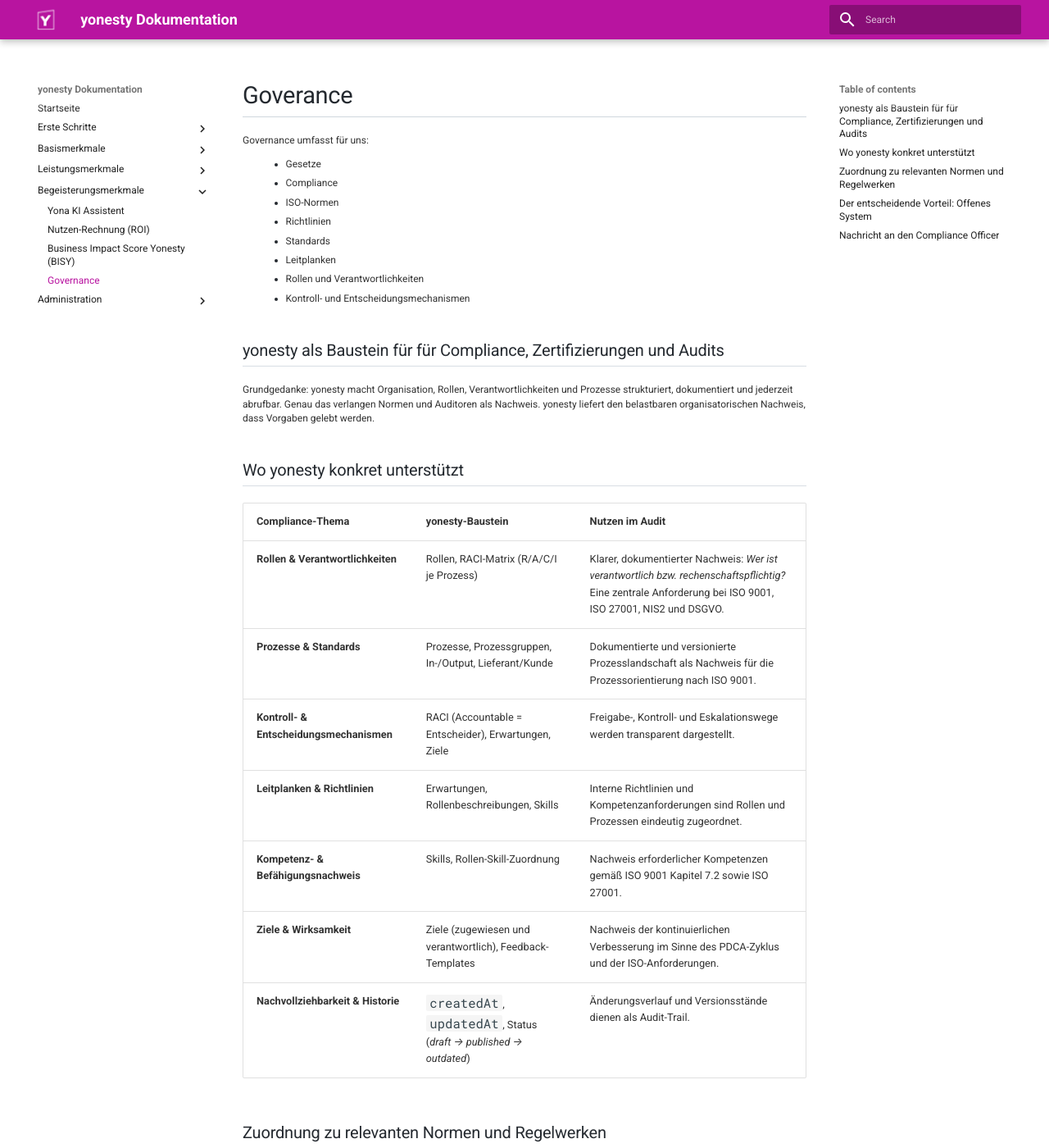
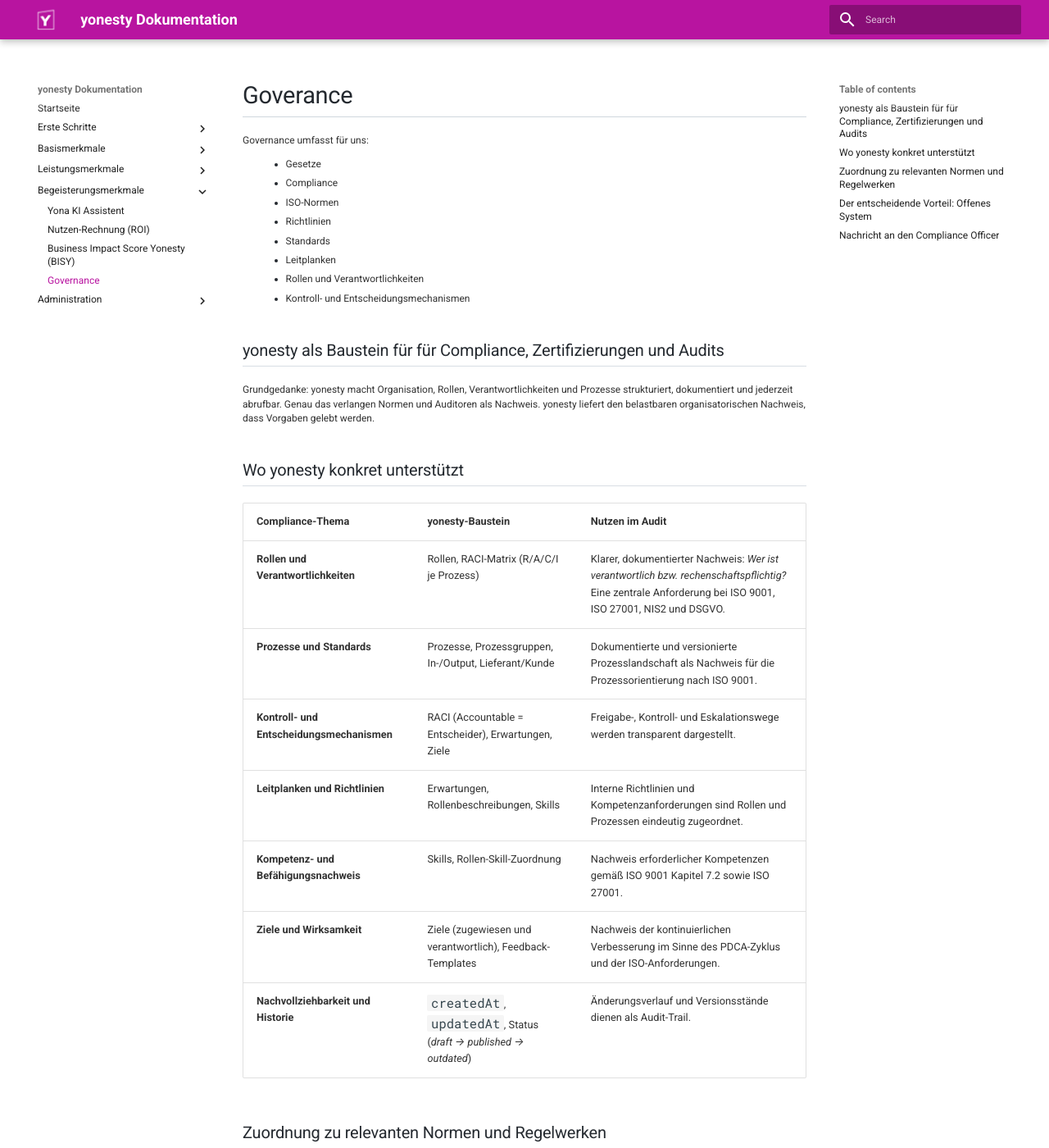
Before and after one commit to ricohaenelsoletti/yonesty, an MkDocs documentation site: the page built from docs/Governance.md, in a window 1280 px wide and 1400 px high. Shown: the whole window at 82% size. Built offline with MkDocs 1.6.1 and Material for MkDocs 9.7.7, drawn with Linux system fonts in a browser that asks for light colours.

Commit message:
Update governance document for language consistency

```diff
--- a/docs/Governance.md
+++ b/docs/Governance.md
@@ -20,13 +20,13 @@
 
 | Compliance-Thema | yonesty-Baustein | Nutzen im Audit |
 |------------------|------------------|-----------------|
-| **Rollen & Verantwortlichkeiten** | Rollen, RACI-Matrix (R/A/C/I je Prozess) | Klarer, dokumentierter Nachweis: *Wer ist verantwortlich bzw. rechenschaftspflichtig?* Eine zentrale Anforderung bei ISO 9001, ISO 27001, NIS2 und DSGVO. |
-| **Prozesse & Standards** | Prozesse, Prozessgruppen, In-/Output, Lieferant/Kunde | Dokumentierte und versionierte Prozesslandschaft als Nachweis für die Prozessorientierung nach ISO 9001. |
-| **Kontroll- & Entscheidungsmechanismen** | RACI (Accountable = Entscheider), Erwartungen, Ziele | Freigabe-, Kontroll- und Eskalationswege werden transparent dargestellt. |
-| **Leitplanken & Richtlinien** | Erwartungen, Rollenbeschreibungen, Skills | Interne Richtlinien und Kompetenzanforderungen sind Rollen und Prozessen eindeutig zugeordnet. |
-| **Kompetenz- & Befähigungsnachweis** | Skills, Rollen-Skill-Zuordnung | Nachweis erforderlicher Kompetenzen gemäß ISO 9001 Kapitel 7.2 sowie ISO 27001. |
-| **Ziele & Wirksamkeit** | Ziele (zugewiesen und verantwortlich), Feedback-Templates | Nachweis der kontinuierlichen Verbesserung im Sinne des PDCA-Zyklus und der ISO-Anforderungen. |
-| **Nachvollziehbarkeit & Historie** | `createdAt`, `updatedAt`, Status (*draft → published → outdated*) | Änderungsverlauf und Versionsstände dienen als Audit-Trail. |
+| **Rollen und Verantwortlichkeiten** | Rollen, RACI-Matrix (R/A/C/I je Prozess) | Klarer, dokumentierter Nachweis: *Wer ist verantwortlich bzw. rechenschaftspflichtig?* Eine zentrale Anforderung bei ISO 9001, ISO 27001, NIS2 und DSGVO. |
+| **Prozesse und Standards** | Prozesse, Prozessgruppen, In-/Output, Lieferant/Kunde | Dokumentierte und versionierte Prozesslandschaft als Nachweis für die Prozessorientierung nach ISO 9001. |
+| **Kontroll- und Entscheidungsmechanismen** | RACI (Accountable = Entscheider), Erwartungen, Ziele | Freigabe-, Kontroll- und Eskalationswege werden transparent dargestellt. |
+| **Leitplanken und Richtlinien** | Erwartungen, Rollenbeschreibungen, Skills | Interne Richtlinien und Kompetenzanforderungen sind Rollen und Prozessen eindeutig zugeordnet. |
+| **Kompetenz- und Befähigungsnachweis** | Skills, Rollen-Skill-Zuordnung | Nachweis erforderlicher Kompetenzen gemäß ISO 9001 Kapitel 7.2 sowie ISO 27001. |
+| **Ziele und Wirksamkeit** | Ziele (zugewiesen und verantwortlich), Feedback-Templates | Nachweis der kontinuierlichen Verbesserung im Sinne des PDCA-Zyklus und der ISO-Anforderungen. |
+| **Nachvollziehbarkeit und Historie** | `createdAt`, `updatedAt`, Status (*draft → published → outdated*) | Änderungsverlauf und Versionsstände dienen als Audit-Trail. |
 
 ## Zuordnung zu relevanten Normen und Regelwerken
 
```
